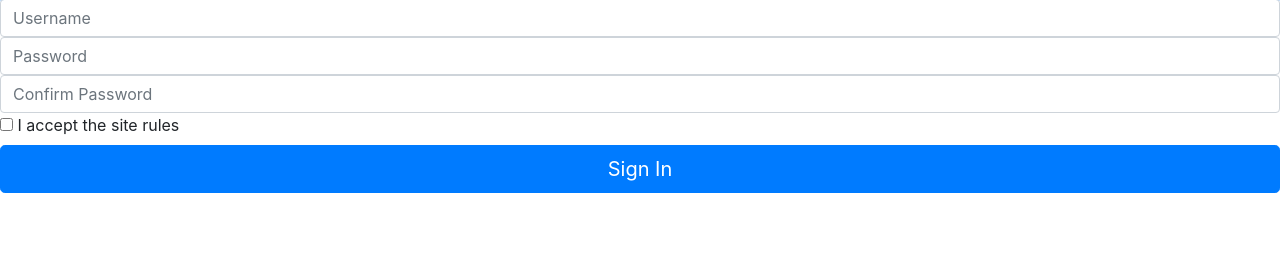
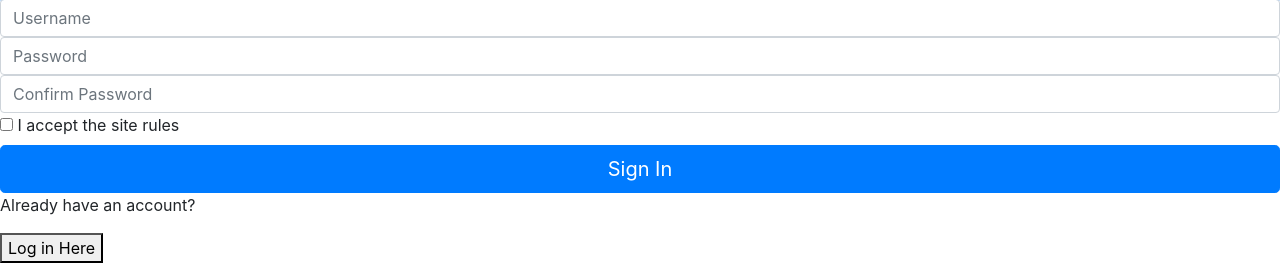
Before and after one commit to simonizerlol/Hackatown-2018-HelpPlz, a Flask app: page /sign_in/ in a window 1280 px wide. Shown: the part 663-926 px from the top of the page. Before the commit the page ends 856 px from the top, so only its background shows below. Run offline with Flask 2, Linux system fonts and the light colour scheme; some libraries are stand-ins or nearby versions.

Commit message:
Add files via upload

```diff
--- a/templates/login.html
+++ b/templates/login.html
@@ -29,8 +29,9 @@
     <p>By creating an account you agree to our <a href="#" style="color:dodgerblue">Terms & Privacy</a>.</p>
 
     <div class="clearfix">
-      <button type="submit" class="signupbtn">Sign Up</button>
+      <button type="submit" class="signupbtn">Log in</button>
       <button type="button" class="cancelbtn">Cancel</button>
+      <button type="button" class="signupbtn">Sign up</button>
     </div>
     <p>{{error}}</p>
   </div>
--- a/templates/sign_in.html
+++ b/templates/sign_in.html
@@ -23,7 +23,7 @@
         <h2 class="form-signin-heading">Sign Up</h2>
         <img src='/static/img/header-bg.jpg'>
     <br>
-        {{ form.email(**{'class': 'form-control', 'placeholder': 'Email Address', 'required': '', 'autofocus': ''}) }}
+        {{ form.email(**{'class': 'form-control', 'placeholder': 'Email Address', 'required': '', 'autofocus':''}) }}
 
          {{ form.username(**{'class': 'form-control', 'placeholder': 'Username', 'required': ''}) }}
 
@@ -35,6 +35,8 @@
         </label>
         {{ form.submit(**{'class': 'btn btn-lg btn-primary btn-block input-sm'}) }}
     </form>
+    <p> Already have an account? </p>
+    <button type="button" class="signupbtn">Log in Here</button>
     </div>
     {% endif %}
     {{ super() }}
```
